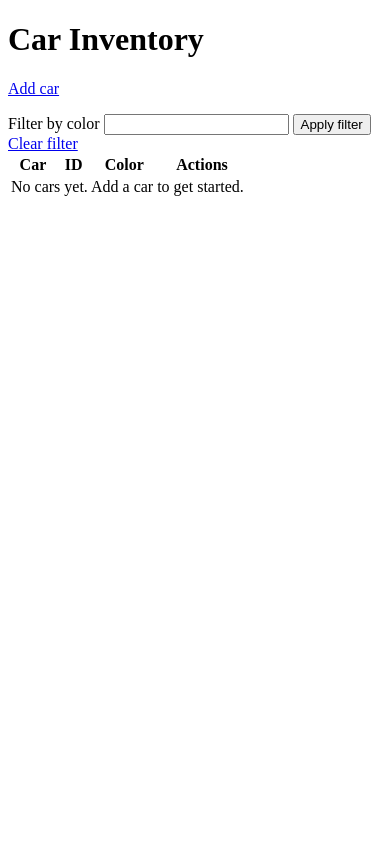
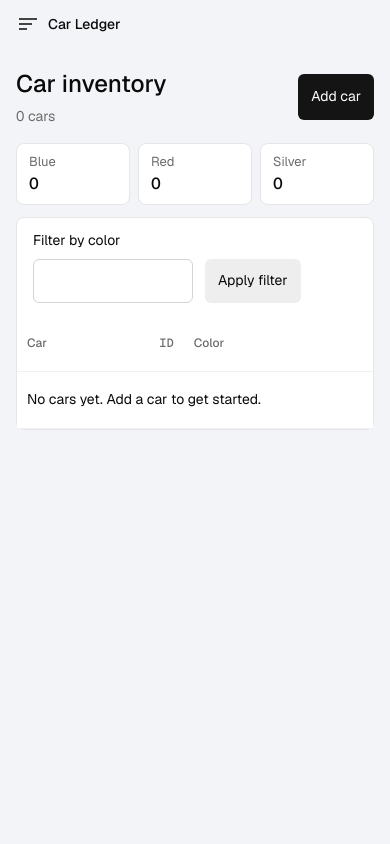
Before and after one commit to miggell-tp/Python-Developer-Practical-Exam-Tobias-Miggell-Tippi-L-2026-11-03, a Django app: page / in a window 390 px wide. Run offline with Django 5.2, Linux system fonts and the light colour scheme; data that the repository does not hold is empty.

Commit message:
Finish the inventory UI, tests, and setup guide

```diff
--- /dev/null
+++ b/cars/static/cars/ledger.css
@@ -0,0 +1,243 @@
+:root {
+    --ground: #f2f4f7;
+    --surface: #fff;
+    --raised: #eee;
+    --border: #e6e6e6;
+    --rule: #f0f0f0;
+    --control: #d4d4d4;
+    --ink: #0a0a0a;
+    --muted: #6b6b6b;
+    --primary: #141414;
+    --focus: #1d5fbf;
+    --danger: #a32228;
+}
+
+body {
+    margin: 0;
+    background: var(--ground);
+    color: var(--ink);
+    font: 400 14px/1.5 "Geist", system-ui, sans-serif;
+    font-variant-numeric: tabular-nums;
+}
+
+.ledger-shell {
+    display: grid;
+    grid-template-columns: 240px minmax(0, 1fr);
+    min-height: 100vh;
+}
+
+.ledger-sidebar { padding: 32px 24px; }
+.ledger-main { min-width: 0; padding: 32px 32px 48px; }
+
+.ledger-brand {
+    display: inline-flex;
+    align-items: center;
+    gap: 8px;
+    color: var(--ink);
+    font-weight: 500;
+    text-decoration: none;
+}
+
+.ledger-heading {
+    display: flex;
+    align-items: center;
+    justify-content: space-between;
+    gap: 12px;
+    margin-bottom: 16px;
+}
+
+.ledger-heading h1 { margin: 0; font-size: 24px; font-weight: 500; }
+.ledger-heading p { margin: 4px 0 0; color: var(--muted); }
+
+.ledger-primary,
+.ledger-main button {
+    display: inline-flex;
+    align-items: center;
+    justify-content: center;
+    min-height: 36px;
+    padding: 0 12px;
+    border: 1px solid transparent;
+    border-radius: 6px;
+    font: inherit;
+    text-decoration: none;
+    cursor: pointer;
+}
+
+.ledger-main .ledger-primary {
+    background: var(--primary);
+    color: var(--surface);
+    white-space: nowrap;
+}
+
+.ledger-main button { background: var(--raised); color: var(--ink); }
+.ledger-main a { color: var(--ink); text-underline-offset: 3px; }
+
+.ledger-shell :focus-visible {
+    outline: 2px solid var(--focus);
+    outline-offset: 2px;
+}
+
+.quick-filters {
+    display: grid;
+    grid-template-columns: repeat(3, minmax(0, 1fr));
+    gap: 8px;
+    margin-bottom: 12px;
+}
+
+.quick-filter {
+    display: flex;
+    flex-direction: column;
+    padding: 8px 12px;
+    border: 1px solid var(--border);
+    border-radius: 8px;
+    background: var(--surface);
+    text-decoration: none;
+}
+
+.quick-filter span { color: var(--muted); font-size: 13px; }
+.quick-filter strong { font-size: 16px; font-weight: 500; font-variant-numeric: tabular-nums; }
+
+.quick-filter:hover,
+.quick-filter[aria-current="true"] { background: var(--raised); }
+
+.quick-filter[aria-current="true"] { border-color: var(--ink); }
+
+.ledger-panel {
+    background: var(--surface);
+    border: 1px solid var(--border);
+    border-radius: 8px;
+}
+
+.color-filter,
+.ledger-pagination {
+    display: flex;
+    flex-wrap: wrap;
+    align-items: center;
+    gap: 8px 12px;
+    padding: 12px 16px;
+}
+
+.ledger-main input {
+    box-sizing: border-box;
+    max-width: 100%;
+    min-height: 36px;
+    padding: 6px 10px;
+    border: 1px solid var(--control);
+    border-radius: 6px;
+    font: inherit;
+}
+
+.ledger-messages { margin: 0; padding: 8px 32px; }
+.table-scroll { overflow-x: auto; }
+.ledger-table { width: 100%; border-collapse: collapse; text-align: left; }
+
+.ledger-table th,
+.ledger-table td {
+    height: 44px;
+    padding: 6px 16px;
+    border-bottom: 1px solid var(--rule);
+}
+
+.ledger-table thead th { color: var(--muted); font-size: 12px; font-weight: 500; }
+.ledger-table tbody th { font-weight: 500; overflow-wrap: anywhere; }
+.ledger-table .car-id { text-align: right; font-family: "Geist Mono", monospace; }
+.ledger-table .row-actions { text-align: right; white-space: nowrap; }
+.row-actions a + a { margin-left: 12px; }
+
+.car-color { display: inline-flex; align-items: center; gap: 8px; }
+
+.car-color::before {
+    content: "";
+    width: 8px;
+    height: 8px;
+    flex: 0 0 8px;
+    border-radius: 50%;
+    background: var(--swatch, #8a8a8a);
+}
+
+.car-color[data-color="blue"] { --swatch: #1d5fbf; }
+.car-color[data-color="red"] { --swatch: #c4242a; }
+.car-color[data-color="silver"] { --swatch: #a0a4ab; }
+.car-color[data-color="white"] { --swatch: #e0e0e0; }
+.car-color[data-color="black"] { --swatch: #141414; }
+
+.ledger-pagination { justify-content: flex-end; font-variant-numeric: tabular-nums; }
+
+@media (max-width: 800px) {
+    .ledger-shell { display: block; }
+    .ledger-sidebar { padding: 12px 16px; }
+    .ledger-main { padding: 12px 16px 32px; }
+
+    .ledger-main input,
+    .ledger-main button,
+    .ledger-primary { min-height: 44px; }
+
+    .row-actions a,
+    .ledger-pagination a {
+        display: inline-flex;
+        align-items: center;
+        min-height: 44px;
+    }
+}
+
+@media (max-width: 480px) {
+    .ledger-table { min-width: 420px; }
+
+    .ledger-table tr > :first-child {
+        position: sticky;
+        left: 0;
+        background: var(--surface);
+    }
+
+    .ledger-table th,
+    .ledger-table td { padding-inline: 10px; }
+
+    .color-filter label { flex-basis: 100%; }
+    .color-filter input { width: 10rem; }
+}
+
+.ledger-form {
+    box-sizing: border-box;
+    max-width: 36rem;
+    padding: 20px;
+}
+
+.ledger-form > p {
+    margin: 0 0 16px;
+}
+
+.ledger-form label {
+    display: block;
+    margin-bottom: 4px;
+    font-weight: 500;
+}
+
+.ledger-form input {
+    display: block;
+    width: 100%;
+}
+
+.ledger-form .helptext {
+    display: block;
+    margin-top: 6px;
+    color: var(--muted);
+    font-size: 13px;
+}
+
+.ledger-form .errorlist {
+    margin: 0 0 8px;
+    padding-left: 20px;
+    color: var(--danger);
+}
+
+.ledger-form input[aria-invalid="true"] {
+    border-color: var(--danger);
+}
+
+.form-actions {
+    display: flex;
+    flex-wrap: wrap;
+    align-items: center;
+    gap: 12px;
+    margin-top: 20px;
+}
--- /dev/null
+++ b/cars/templates/cars/base.html
@@ -0,0 +1,32 @@
+{% load static %}
+<!DOCTYPE html>
+<html lang="en">
+<head>
+    <meta charset="UTF-8">
+    <meta name="viewport" content="width=device-width, initial-scale=1">
+    <title>{% block title %}Car inventory{% endblock %} | Car Ledger</title>
+    <link rel="preconnect" href="https://fonts.googleapis.com">
+    <link rel="preconnect" href="https://fonts.gstatic.com" crossorigin>
+    <link href="https://fonts.googleapis.com/css2?family=Geist:wght@400;500;700&amp;family=Geist+Mono:wght@400;500&amp;display=swap"
+          rel="stylesheet">
+    <link rel="stylesheet" href="{% static 'cars/ledger.css' %}">
+</head>
+<body>
+    <div class="ledger-shell">
+        <aside class="ledger-sidebar">
+            <a class="ledger-brand" href="{% url 'cars:list' %}">
+                <svg width="24" height="24" viewBox="0 0 24 24"
+                     fill="none" stroke="currentColor" stroke-width="1.5"
+                     aria-hidden="true" focusable="false">
+                    <path d="M3 7h18M3 12h13M3 17h8"/>
+                </svg>
+                <span>Car Ledger</span>
+            </a>
+        </aside>
+
+        <main class="ledger-main" id="main-content">
+            {% block content %}{% endblock %}
+        </main>
+    </div>
+</body>
+</html>
--- a/cars/templates/cars/car_list.html
+++ b/cars/templates/cars/car_list.html
@@ -1,55 +1,69 @@
-<!DOCTYPE html>
-<html lang="en">
-<head>
-    <meta charset="UTF-8">
-    <meta name="viewport" content="width=device-width, initial-scale=1">
-    <title>Car Inventory</title>
-</head>
-<body>
-    <main>
-        <h1>Car Inventory</h1>
+{% extends "cars/base.html" %}
+
+{% block content %}
+    <header class="ledger-heading">
+        <div>
+            <h1>Car inventory</h1>
+            <p>{{ paginator.count }} car{{ paginator.count|pluralize }}{% if selected_color %} matching “{{ selected_color }}”{% endif %}</p>
+        </div>
+        <a class="ledger-primary" href="{% url 'cars:add' %}">Add car</a>
+    </header>
+
+    <nav class="quick-filters" aria-label="Quick color filters">
+        {% for filter in quick_filters %}
+            <a class="quick-filter" href="?color={{ filter.value|urlencode }}"
+               {% if selected_color == filter.value %}aria-current="true"{% endif %}>
+                <span>{{ filter.label }}</span>
+                <strong>{{ filter.count }}</strong>
+            </a>
+        {% endfor %}
+    </nav>
+
+    <section class="ledger-panel" aria-label="Ordered car list">
+        <form class="color-filter" method="get" action="{% url 'cars:list' %}">
+            <label for="color">Filter by color</label>
+            <input id="color" name="color" type="text" maxlength="30"
+                   value="{{ selected_color }}">
+            <button type="submit">Apply filter</button>
+            {% if selected_color %}
+                <a href="{% url 'cars:list' %}">Clear filter</a>
+            {% endif %}
+        </form>
+
         {% if messages %}
-            <ul role="status">
+            <ul class="ledger-messages" role="status">
                 {% for message in messages %}
                     <li>{{ message }}</li>
                 {% endfor %}
             </ul>
         {% endif %}
-        <p><a href="{% url 'cars:add' %}">Add car</a></p>
 
-        <form method="get" action="{% url 'cars:list' %}">
-            <label for="color">Filter by color</label>
-            <input id="color" name="color" type="text" maxlength="30"
-                value="{{ request.GET.color|default:'' }}">
-            <button type="submit">Apply filter</button>
-            <a href="{% url 'cars:list' %}">Clear filter</a>
-        </form>
-
-        <table>
+        <div class="table-scroll" tabindex="0" role="region" aria-label="Car table">
+            <table class="ledger-table">
                 <thead>
                     <tr>
                         <th scope="col">Car</th>
-                    <th scope="col">ID</th>
+                        <th scope="col" class="car-id">ID</th>
                         <th scope="col">Color</th>
-                    <th scope="col">Actions</th>
+                        <th scope="col" class="row-actions">Actions</th>
                     </tr>
                 </thead>
                 <tbody>
                     {% for car in cars %}
                         <tr>
                             <th scope="row">{{ car.name }}</th>
-                        <td>{{ car.pk }}</td>
-                        <td>{{ car.color|capfirst }}</td>
-                        <td>
-                            <a href="{% url 'cars:edit' car.pk %}">Edit</a>
-                            <a href="{% url 'cars:move' car.pk %}">Move</a>
-                            <a href="{% url 'cars:delete' car.pk %}">Delete</a>
+                            <td class="car-id">{{ car.pk }}</td>
+                            <td><span class="car-color" data-color="{{ car.color }}">{{ car.color|capfirst }}</span></td>
+                            <td class="row-actions">
+                                <a href="{% url 'cars:edit' car.pk %}" aria-label="Edit {{ car.name }}">Edit</a>
+                                <a href="{% url 'cars:move' car.pk %}" aria-label="Move {{ car.name }}">Move</a>
+                                <a href="{% url 'cars:delete' car.pk %}" aria-label="Delete {{ car.name }}">Delete</a>
                             </td>
                         </tr>
                     {% empty %}
                         <tr>
                             <td colspan="4">
-                            {% if request.GET.color.strip %}
+                                {% if selected_color %}
                                     No cars match this color.
                                 {% else %}
                                     No cars yet. Add a car to get started.
@@ -59,25 +73,18 @@
                     {% endfor %}
                 </tbody>
             </table>
+        </div>
 
         {% if is_paginated %}
-            <nav aria-label="Car list pages">
+            <nav class="ledger-pagination" aria-label="Car list pages">
                 {% if page_obj.has_previous %}
-                    <a href="?color={{ request.GET.color|default:''|urlencode }}&amp;page={{ page_obj.previous_page_number }}">
-                        Previous
-                    </a>
+                    <a href="?color={{ selected_color|urlencode }}&amp;page={{ page_obj.previous_page_number }}">Previous</a>
                 {% endif %}
-
                 <span>Page {{ page_obj.number }} of {{ paginator.num_pages }}</span>
-
                 {% if page_obj.has_next %}
-                    <a href="?color={{ request.GET.color|default:''|urlencode }}&amp;page={{ page_obj.next_page_number }}">
-                        Next
-                    </a>
+                    <a href="?color={{ selected_color|urlencode }}&amp;page={{ page_obj.next_page_number }}">Next</a>
                 {% endif %}
             </nav>
         {% endif %}
-
-    </main>
-</body>
-</html>
+    </section>
+{% endblock %}
--- a/cars/views.py
+++ b/cars/views.py
@@ -29,6 +29,24 @@ class CarListView(ListView):
 
         return cars
 
+    def get_context_data(self, **kwargs):
+        context = super().get_context_data(**kwargs)
+        selected_color = self.request.GET.get("color", "").strip().lower()
+
+        context["selected_color"] = selected_color
+        context["quick_filters"] = [
+            {
+                "label": label,
+                "value": color,
+                "count": Car.objects.filter(color=color).count(),
+            }
+            for label, color in (
+                ("Blue", "blue"),
+                ("Red", "red"),
+                ("Silver", "silver"),
+            )
+        ]
+        return context
 
 class CarCreateView(CreateView):
     model = Car
```
Also changed, not shown: cars/management/commands/seed_cars.py (added, +50 -0 lines), cars/templates/cars/car_confirm_delete.html (+19 -18 lines), cars/templates/cars/car_form.html (+23 -18 lines), cars/templates/cars/car_move.html (+19 -18 lines), cars/tests.py (+120 -0 lines), README.md (added), cars/management/__init__.py (added), cars/management/commands/__init__.py (added), 2 other files. Lines whose indentation alone changed are shown as unchanged.
